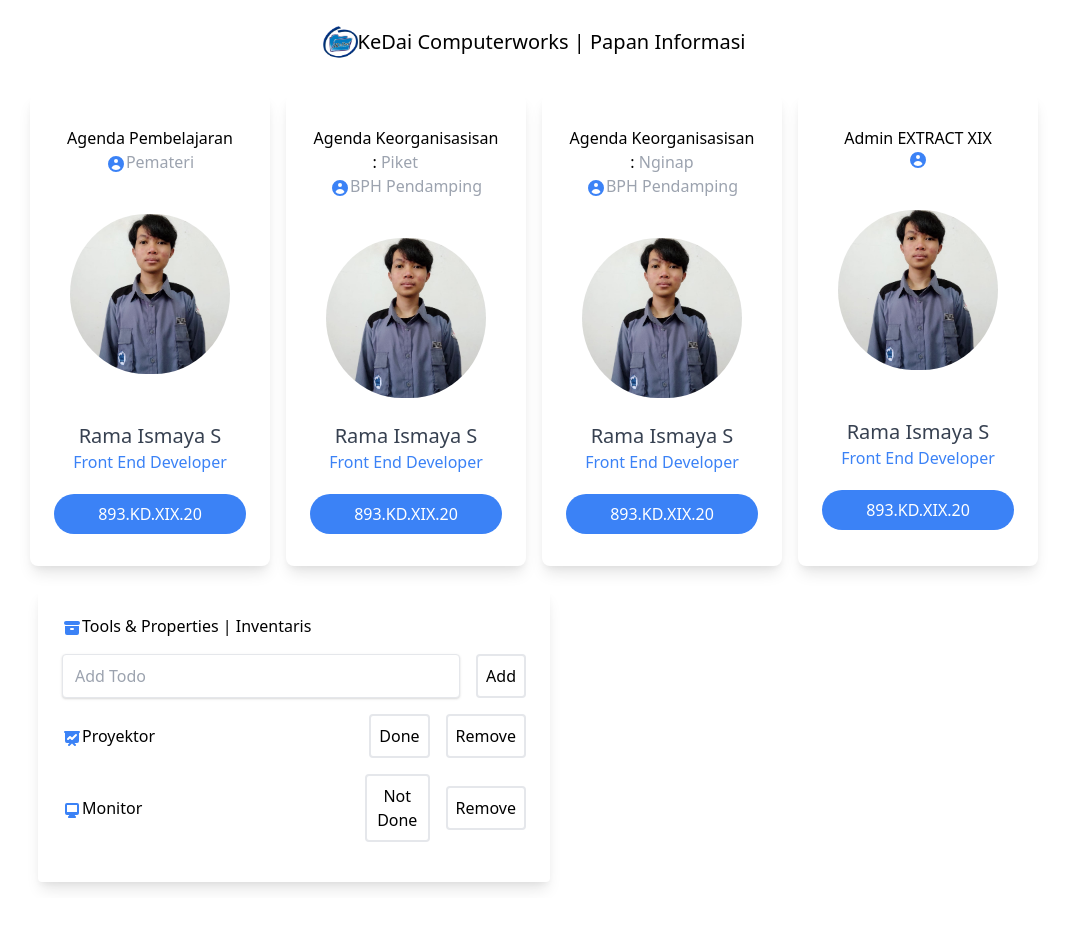
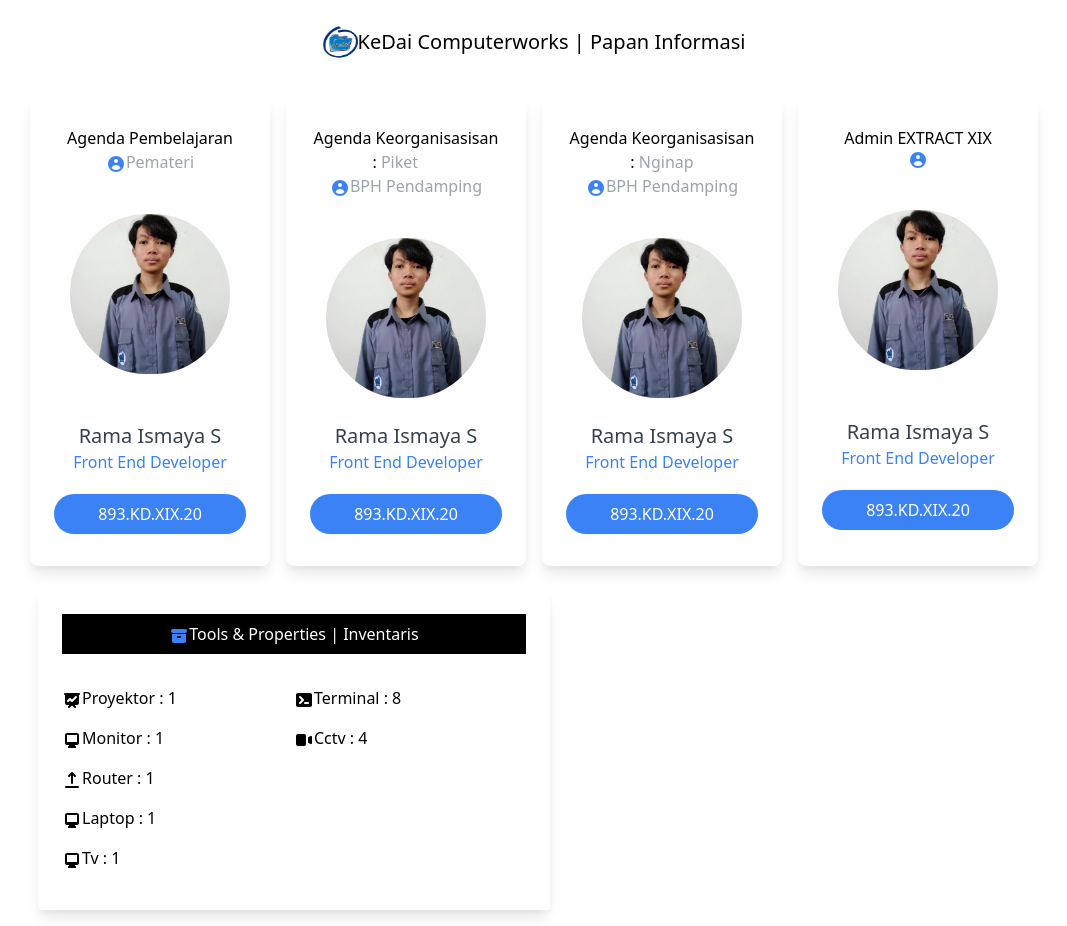
Before and after one commit to R4MA26/rama-react-tailwind, a React (Create React App) app: page / in a window 1280 px wide. Shown: the whole page, without its empty margins (106-1173 px from the left). Before the commit the page ends 898 px from the top, so only its background shows below. Built offline with nearby package versions, Linux system fonts and the light colour scheme.

Commit message:
rama-react-tailwind

```diff
--- a/src/App.js
+++ b/src/App.js
@@ -4,6 +4,9 @@ import { UserCircleIcon } from "@heroicons/react/solid";
 import { ArchiveIcon } from "@heroicons/react/solid";
 import { PresentationChartLineIcon } from "@heroicons/react/solid";
 import { DesktopComputerIcon } from "@heroicons/react/solid";
+import { UploadIcon } from "@heroicons/react/solid";
+import { VideoCameraIcon } from "@heroicons/react/solid";
+import { TerminalIcon } from "@heroicons/react/solid";
 import "./App.css";
 import "./index.css";
 
@@ -121,45 +124,84 @@ function App() {
         <div class="h-100 w-full flex items-center justify-left bg-teal-lightest font-sans">
           <div class="bg-white rounded shadow-lg p-6 m-4 w-full lg:w-3/4 lg:max-w-lg">
             <div class="mb-4">
-              <h1 class="text-grey-darkest">
+              <h1 class="text-white text-center px-4 py-2 bg-black">
                 <ArchiveIcon className="h-5 w-5 text-blue-500 icon1" />
                 Tools & Properties | Inventaris
               </h1>
               <div class="flex mt-4">
-                <input
+                {/* <input
                   class="shadow appearance-none border rounded w-full py-2 px-3 mr-4 text-grey-darker"
                   placeholder="Add Todo"
                 />
                 <button class="flex-no-shrink p-2 border-2 rounded text-teal border-teal hover:text-white hover:bg-teal">
                   Add
-                </button>
+                </button> */}
               </div>
             </div>
             <div>
               <div class="flex mb-4 items-center">
                 <p class="w-full text-grey-darkest">
-                  <PresentationChartLineIcon className="h-5 w-5 text-blue-500 icon1" />
+                  <PresentationChartLineIcon className="h-5 w-5 text-black icon1" />
                   {""}
-                  Proyektor
+                  Proyektor : 1
                 </p>
-                <button class="flex-no-shrink p-2 ml-4 mr-2 border-2 rounded hover:text-white text-green border-green hover:bg-green">
-                  Done
-                </button>
-                <button class="flex-no-shrink p-2 ml-2 border-2 rounded text-red border-red hover:text-white hover:bg-red">
+                <p class="w-full text-grey-darkest">
+                  <TerminalIcon className="h-5 w-5 text-black icon1" />
+                  {""}
+                  Terminal : 8
+                </p>
+                {/* <button class="flex-no-shrink p-2 ml-2 border-2 rounded text-red border-red hover:text-white hover:bg-red">
                   Remove
-                </button>
+                </button> */}
               </div>
               <div class="flex mb-4 items-center">
                 <p class="w-full  text-green">
-                  <DesktopComputerIcon className="h-5 w-5 text-blue-500 icon1" />
-                  Monitor
+                  <DesktopComputerIcon className="h-5 w-5 text-black icon1" />
+                  Monitor : 1
                 </p>
-                <button class="flex-no-shrink p-2 ml-4 mr-2 border-2 rounded hover:text-white text-grey border-grey hover:bg-grey">
+                <p class="w-full  text-green">
+                  <VideoCameraIcon className="h-5 w-5 text-black icon1" />
+                  Cctv : 4
+                </p>
+                {/* <button class="flex-no-shrink p-2 ml-2 border-2 rounded text-red border-red hover:text-white hover:bg-red">
+                  Remove
+                </button> */}
+              </div>
+              <div class="flex mb-4 items-center">
+                <p class="w-full  text-green">
+                  <UploadIcon className="h-5 w-5 text-black icon1" />
+                  Router : 1
+                </p>
+                {/* <button class="flex-no-shrink p-2 ml-4 mr-2 border-2 rounded hover:text-white text-grey border-grey hover:bg-grey">
                   Not Done
                 </button>
                 <button class="flex-no-shrink p-2 ml-2 border-2 rounded text-red border-red hover:text-white hover:bg-red">
                   Remove
+                </button> */}
+              </div>
+              <div class="flex mb-4 items-center">
+                <p class="w-full  text-green">
+                  <DesktopComputerIcon className="h-5 w-5 text-black icon1" />
+                  Laptop : 1
+                </p>
+                {/* <button class="flex-no-shrink p-2 ml-4 mr-2 border-2 rounded hover:text-white text-grey border-grey hover:bg-grey">
+                  Not Done
                 </button>
+                <button class="flex-no-shrink p-2 ml-2 border-2 rounded text-red border-red hover:text-white hover:bg-red">
+                  Remove
+                </button> */}
+              </div>
+              <div class="flex mb-4 items-center">
+                <p class="w-full  text-green">
+                  <DesktopComputerIcon className="h-5 w-5 text-black icon1" />
+                  Tv : 1
+                </p>
+                {/* <button class="flex-no-shrink p-2 ml-4 mr-2 border-2 rounded hover:text-white text-grey border-grey hover:bg-grey">
+                  Not Done
+                </button>
+                <button class="flex-no-shrink p-2 ml-2 border-2 rounded text-red border-red hover:text-white hover:bg-red">
+                  Remove
+                </button> */}
               </div>
             </div>
           </div>
```
Also changed, not shown: 1 other file (tests, documents, lock files or other folders).
